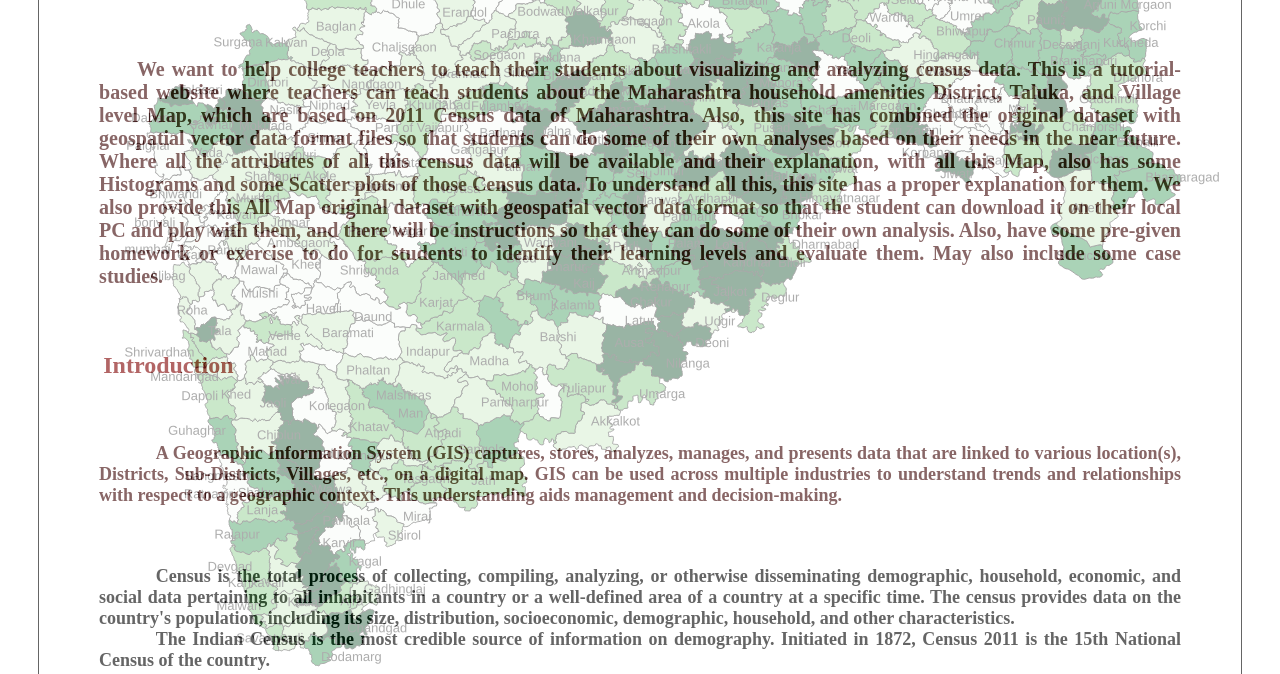
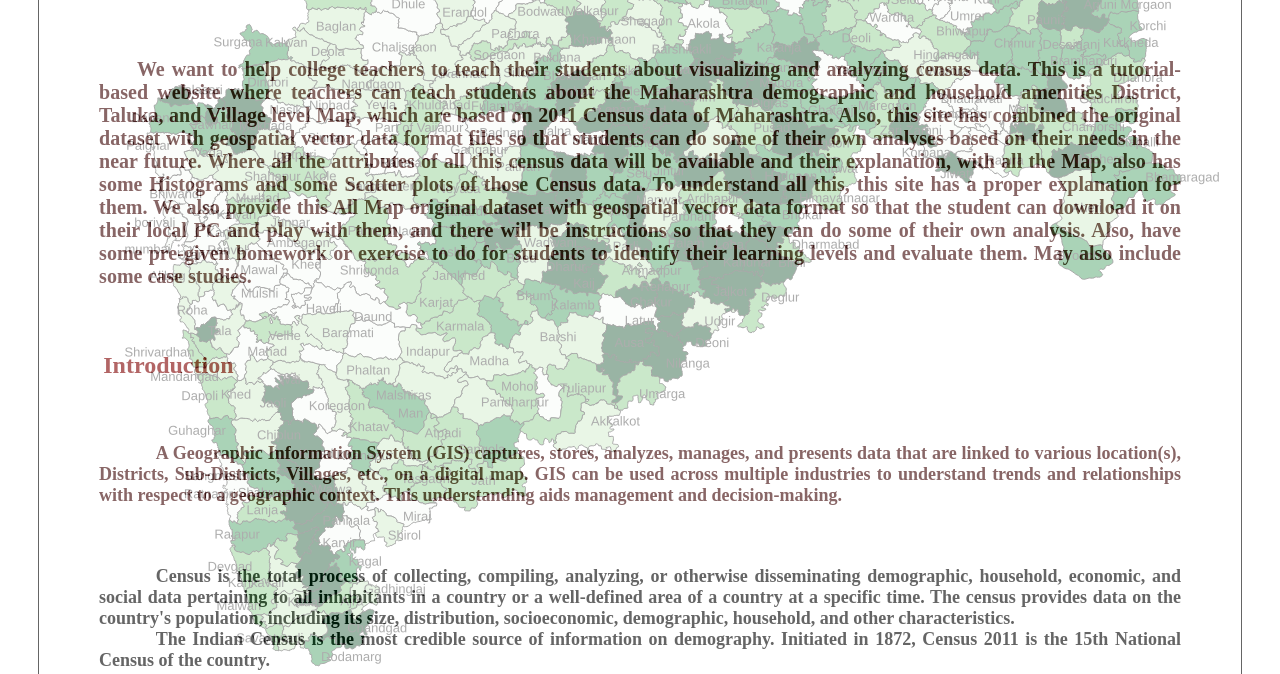
Before and after one commit to debabrata-mallick/GISE-Tool-for-Visualization-of-Census-Data, a plain HTML site: page index.html in a window 1280 px wide. Shown: the part 126-800 px from the top of the page. Drawn offline with Linux system fonts and the light colour scheme.

Commit message:
Update index.html

```diff
--- a/index.html
+++ b/index.html
@@ -105,9 +105,9 @@ tr:nth-child(even) {
             <b style="margin: 1cm;">
 
 
-            We want to help college teachers to teach their students about visualizing and analyzing census data. This is a tutorial-based website where teachers can teach students about the Maharashtra household amenities District, Taluka, and Village level
+            We want to help college teachers to teach their students about visualizing and analyzing census data. This is a tutorial-based website where teachers can teach students about the Maharashtra demographic and household amenities District, Taluka, and Village level
             Map, which are based on 2011 Census data of Maharashtra. Also, this site has combined the original dataset with geospatial vector data format files so that students can do some of their own analyses based on their needs in the near future. Where
-            all the attributes of all this census data will be available and their explanation, with all this Map, also has some Histograms and some Scatter plots of those Census data. To understand all this, this site has a proper explanation for them. We
+            all the attributes of all this census data will be available and their explanation, with all the Map, also has some Histograms and some Scatter plots of those Census data. To understand all this, this site has a proper explanation for them. We
             also provide this All Map original dataset with geospatial vector data format so that the student can download it on their local PC and play with them, and there will be instructions so that they can do some of their own analysis. Also, have some
             pre-given homework or exercise to do for students to identify their learning levels and evaluate them. May also include some case studies.
         </b>
```
